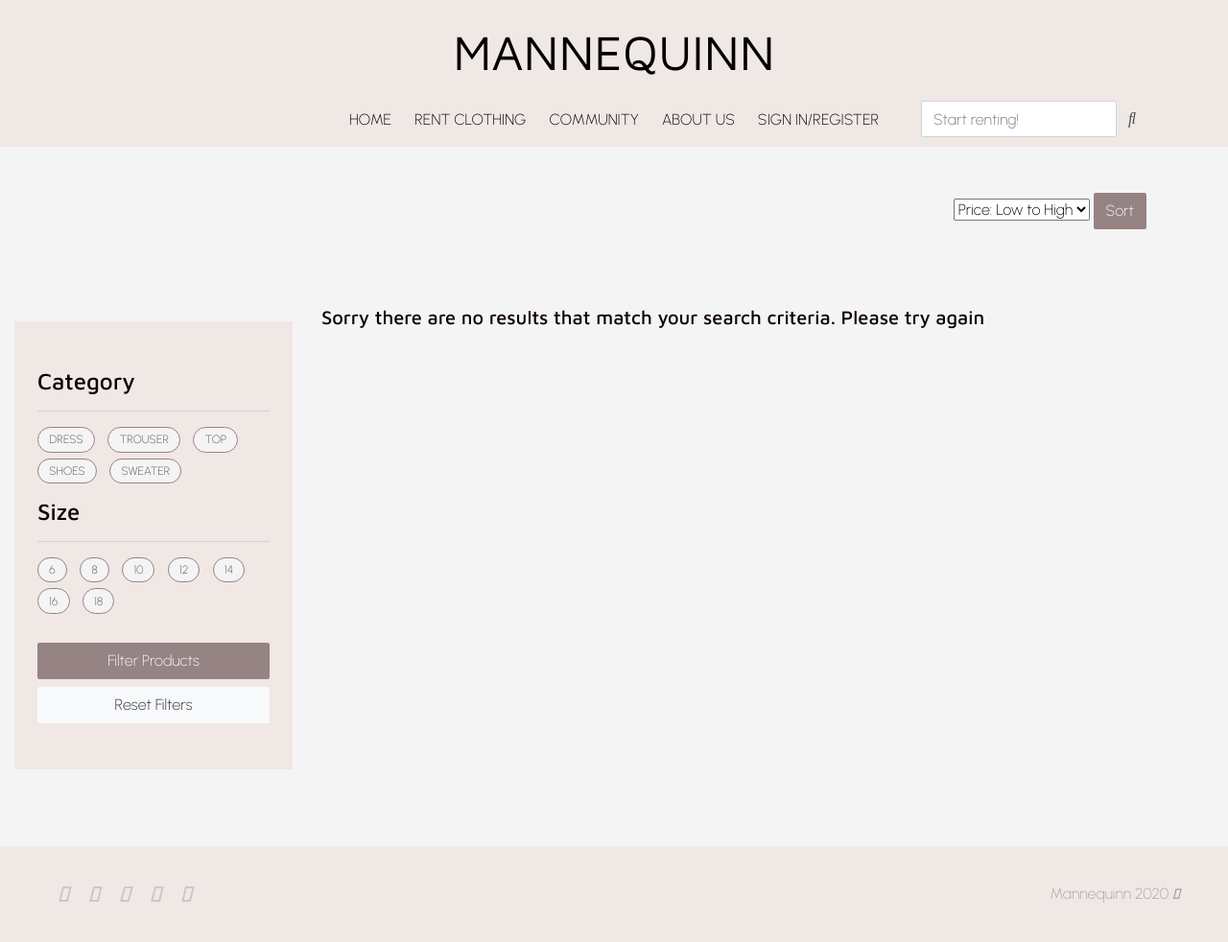
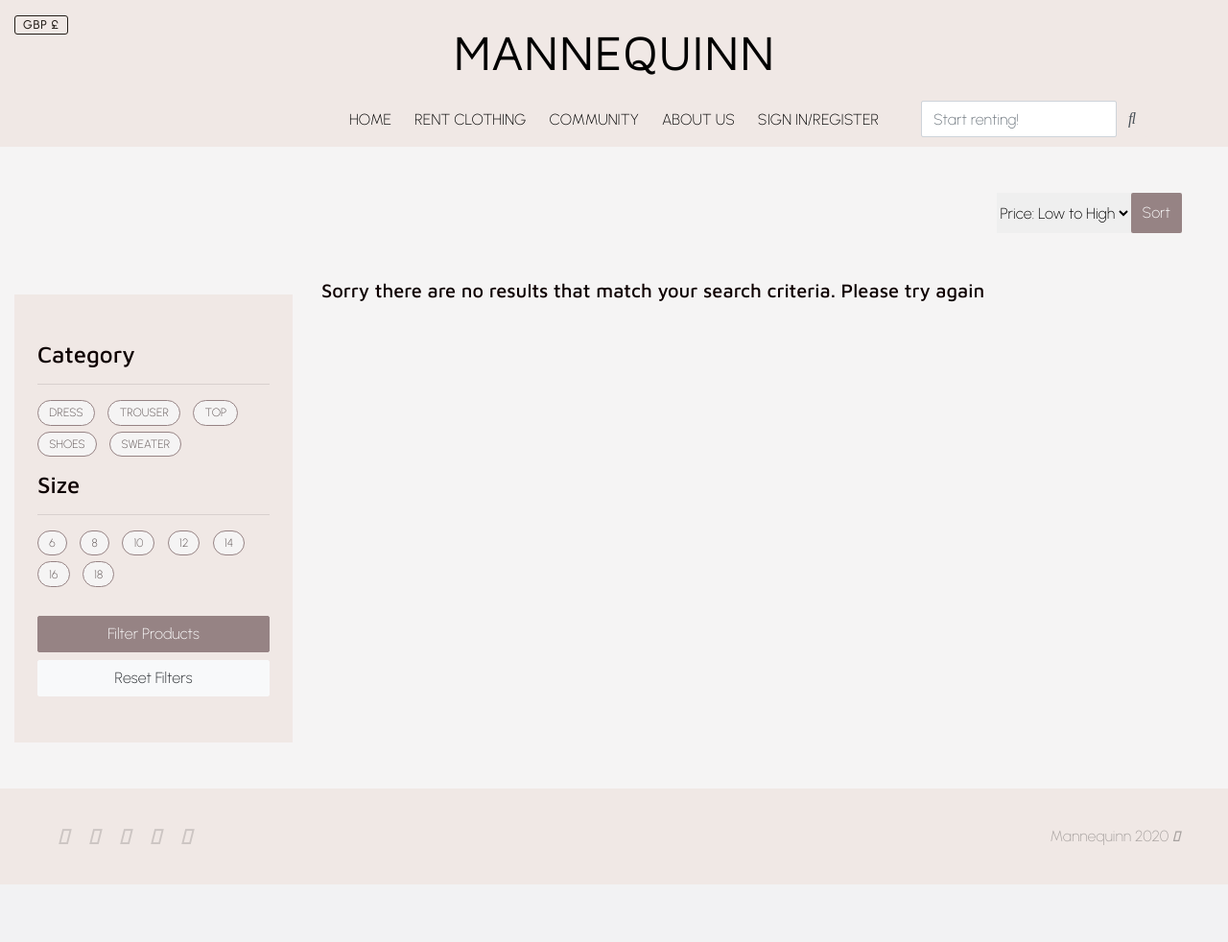
Before and after one commit to tc-gray/mannequin, a Rails app: page /products in a window 1280 px wide. Shown: the whole page at 96% size. After the commit the page ends 922 px from the top, so only its background shows below. Run offline with Rails 7, Linux system fonts and the light colour scheme; data that the repository does not hold is empty; style sheets or scripts are compiled from the project's sources; parts of the project's set-up code (start-up, migrations or seed data) failed here and were passed over; some libraries are stand-ins or nearby versions; some web fonts are replaced.

Commit message:
sort by styled

```diff
--- a/app/assets/stylesheets/components/_header.scss
+++ b/app/assets/stylesheets/components/_header.scss
@@ -11,3 +11,17 @@
   text-decoration: none !important;
   color: black;
 }
+
+.currency {
+    border: 1px solid #241E19;
+    border-radius: 3px;
+    color: #241E19;
+    font-size: 12px;
+    letter-spacing: 1.2px;
+    line-height: 12px;
+    font-weight: bold;
+    padding: 3px 10px;
+    width: -webkit-fit-content;
+    width: -moz-fit-content;
+    width: fit-content;
+}
--- a/app/assets/stylesheets/components/_index.scss
+++ b/app/assets/stylesheets/components/_index.scss
@@ -11,3 +11,4 @@
 @import "button";
 @import "map";
 @import "accordion";
+@import "sort-by";
--- /dev/null
+++ b/app/assets/stylesheets/components/sort-by.scss
@@ -0,0 +1,10 @@
+.sort-by {
+  display: flex;
+  align-items: center;
+  justify-content: end;
+}
+
+.sort-dropdown, .sort-submit {
+  height: 42px;
+  border: none;
+}
--- a/app/views/products/index.html.erb
+++ b/app/views/products/index.html.erb
@@ -2,11 +2,11 @@
       <h1>All Clothing</h1>
 </div> %>
 
-<div class="container text-right mt-5">
+<div class="container-fluid px-5 text-right mt-5">
    <%= render 'shared/sort-by' %>
 </div>
 
-<div class="container-fluid container-fluid-index py-5">
+<div class="container-fluid container-fluid-index py-3">
   <div class="row">
     <div class="col-lg-3">
       <div class="filter-bar px-4 py-5 mt-3">
--- a/app/views/shared/_header.html.erb
+++ b/app/views/shared/_header.html.erb
@@ -1,7 +1,11 @@
 <div class="container-fluid header-title">
-    <div class="text-center pb-1 pt-4">
-      <%= link_to root_path, class: "brand-title" do %>
-        <h1 class="brand-title">MANNEQUINN</h1>
-      <% end %>
+  <div class="row">
+    <div class="col-lg-4 pt-3"><p class="currency px-2 font-weight-bold">GBP £</p></div>
+    <div class="text-center col-lg-4 pb-1 pt-4">
+       <%= link_to root_path, class: "brand-title" do %>
+         <h1 class="brand-title">MANNEQUINN</h1>
+       <% end %>
     </div>
+    <div class="col-lg-4"></div>
+  </div>
 </div>
--- a/app/views/shared/_sort-by.html.erb
+++ b/app/views/shared/_sort-by.html.erb
@@ -1,4 +1,4 @@
 <%= form_tag products_path, method: :get, class: 'sort-by' do %>
-  <%= select_tag "sort-by", "<option value='accending'>Price: Low to High</option><option value='decending'>Price: High to Low</option>".html_safe, class: 'form_input' %>
-  <%= submit_tag "Sort", class: "btn btn-primary" %>
+  <%= select_tag "sort-by", "<option value='accending'>Price: Low to High</option><option value='decending'>Price: High to Low</option>".html_safe, class: 'form_input sort-dropdown' %>
+  <%= submit_tag "Sort", class: "btn btn-primary sort-submit" %>
 <% end %>
```
